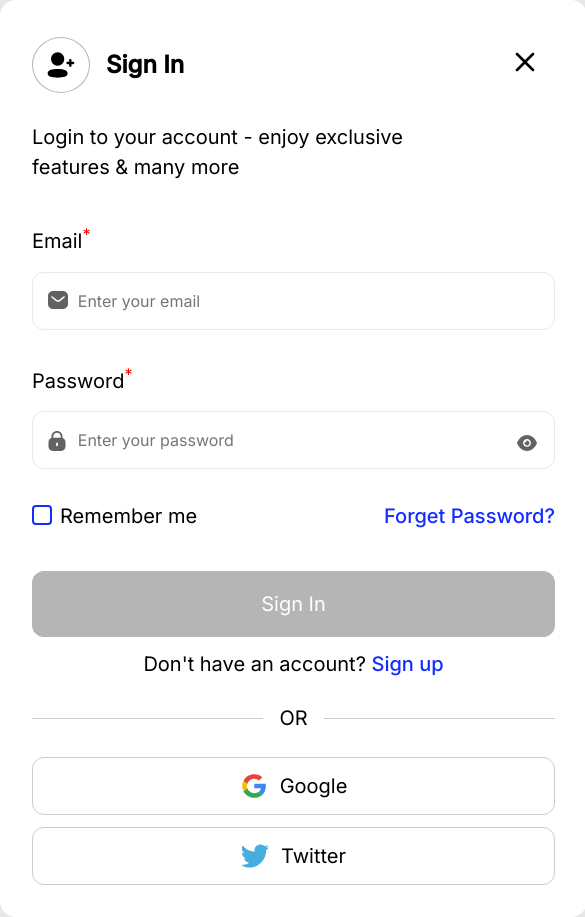
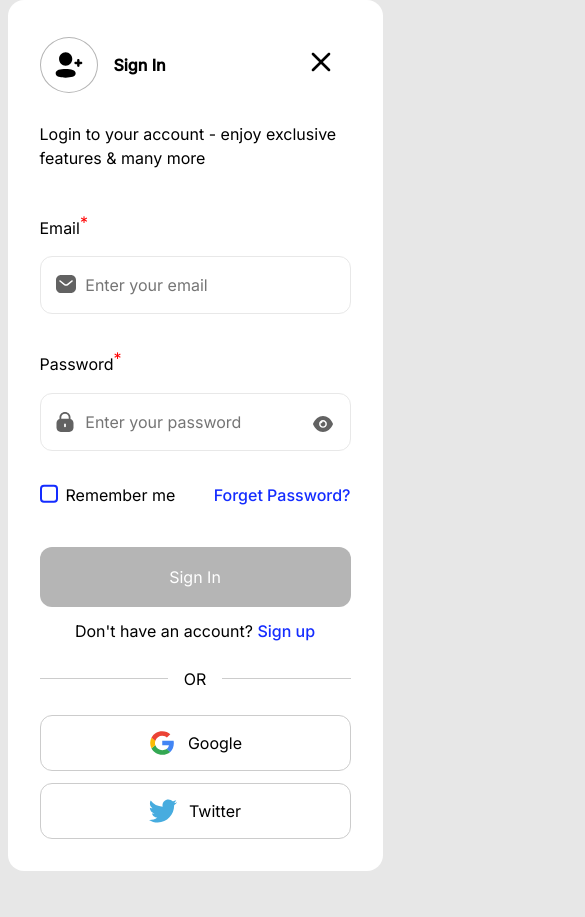
Before and after one commit to Jahan-Shah/cubik-formui-component, a Vue app in the folder vue/: page / in a window 390 px wide. Shown: the whole page, 585 px wide, since content can reach past the window. After the commit the page ends 871 px from the top, so only its background shows below. Built offline with nearby package versions, Linux system fonts and the light colour scheme.

Commit message:
added media queries for responsive design

```diff
--- a/vue/src/components/SignIn.vue
+++ b/vue/src/components/SignIn.vue
@@ -68,7 +68,7 @@ const inputActive = computed(() => {
 </script>
 
 <template>
-  <form @submit.prevent="">
+  <form class="container" @submit.prevent="">
     <div class="form__header">
       <div class="header__top">
         <div class="header__title">
@@ -541,6 +541,51 @@ button {
   box-shadow: 0 0 8px var(--clr-accent-225);
 }
 
+@media (width < 640px) {
+  .container {
+    min-width: 375px;
+    width: 90vw;
+  }
+
+  h1 {
+    font-size: var(--fs-l);
+  }
+
+  p,
+  a,
+  button,
+  label {
+    font-size: var(--fs-m);
+  }
+
+  sup {
+    font-size: var(--fs-s);
+  }
+
+  input[type="checkbox"] {
+    width: 18px;
+    height: 18px;
+  }
+
+  input[type="checkbox"]:checked::before {
+    font-size: var(--fs-m);
+  }
+
+  .check {
+    width: 18px;
+    aspect-ratio: 1;
+    translate: 0 6px;
+    margin-right: 3px;
+  }
+
+  .icon {
+    top: 50%;
+    translate: 0 -50%;
+    height: 20px;
+    aspect-ratio: 1;
+  }
+}
+
 /* util classes */
 .filled {
   margin-bottom: 12px;
```
